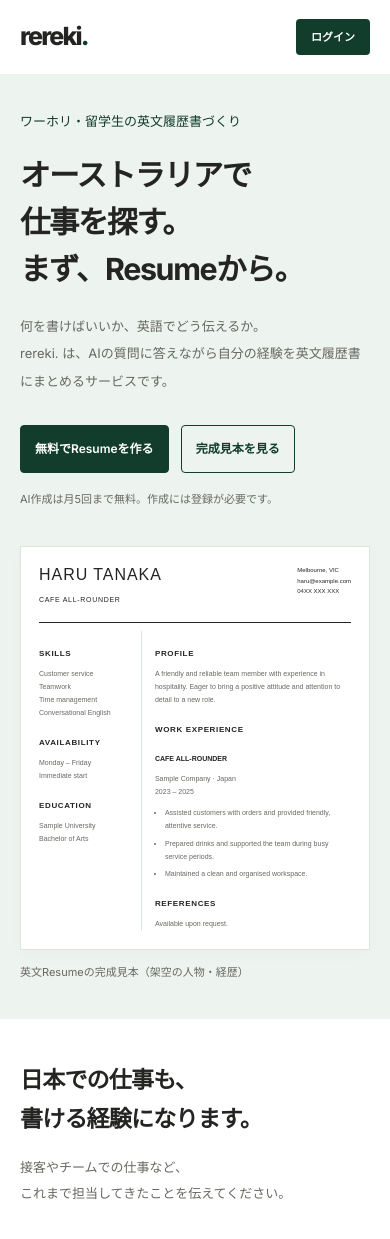
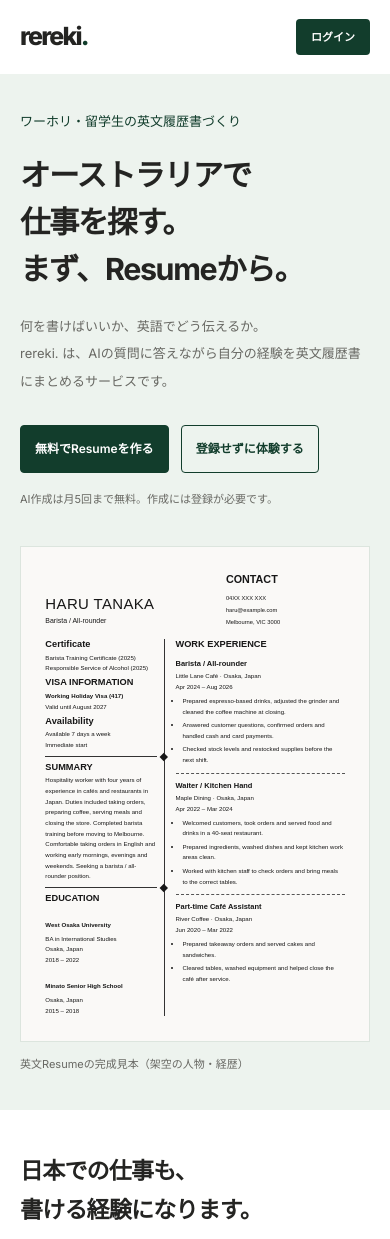
Before and after one commit to Kawagoe53/oriapp_resume_app, a Next.js app: page / in a window 390 px wide. Shown: the top 1239 px of the page. Built offline with nearby package versions, Linux system fonts and the light colour scheme.

Commit message:
feat: 登録不要のデモ体験と実用的な履歴書見本を追加

```diff
--- /dev/null
+++ b/app/_components/landing/ResumeDemo.tsx
@@ -0,0 +1,148 @@
+"use client";
+
+import Link from "next/link";
+import { useId, useRef, useState } from "react";
+import ResumeSample, {
+  sampleJobs,
+  type SampleExperience,
+  type SampleJob,
+} from "./ResumeSample";
+
+const experiences: { value: SampleExperience; label: string }[] = [
+  { value: "customer", label: "お客様の接客・注文対応をしていた" },
+  { value: "team", label: "チームで協力して仕事を進めていた" },
+];
+const titles = [
+  "応募したい仕事を選ぶ",
+  "これまでの経験を選ぶ",
+  "英文Resumeの完成見本",
+];
+
+export default function ResumeDemo() {
+  const dialog = useRef<HTMLDialogElement>(null);
+  const heading = useRef<HTMLHeadingElement>(null);
+  const id = useId();
+  const [step, setStep] = useState(0);
+  const [job, setJob] = useState<SampleJob>("cafe");
+  const [experience, setExperience] = useState<SampleExperience>("customer");
+
+  function openDemo() {
+    setStep(0);
+    setJob("cafe");
+    setExperience("customer");
+    dialog.current?.showModal();
+  }
+
+  return (
+    <>
+      <button
+        type="button"
+        className="landing-button landing-button--outline"
+        onClick={openDemo}
+      >
+        登録せずに体験する
+      </button>
+      <dialog
+        ref={dialog}
+        className="resume-demo"
+        aria-labelledby={`${id}-title`}
+        aria-describedby={`${id}-note`}
+      >
+        <div className="resume-demo-top">
+          <p>サンプル体験 · {step + 1} / 3</p>
+          <button
+            type="button"
+            className="resume-demo-close"
+            onClick={() => dialog.current?.close()}
+          >
+            閉じる
+          </button>
+        </div>
+        <h2 ref={heading} id={`${id}-title`} tabIndex={-1}>
+          {titles[step]}
+        </h2>
+        <p id={`${id}-note`} className="resume-demo-note">
+          用意したサンプルを表示する体験です。個人情報の入力は不要で、選んだ内容は保存されません。
+        </p>
+        {step === 0 && (
+          <fieldset className="resume-demo-options">
+            <legend className="sr-only">応募したい仕事</legend>
+            {Object.entries(sampleJobs).map(
+              //sampleJobsオブジェクトを「キーと値のペア」の配列にして、mapでラベルとラジオボタンを生成する
+              ([value, item]) => (
+                <label key={value}>
+                  <input
+                    type="radio"
+                    name={`${id}-job`}
+                    checked={job === value}
+                    onChange={() => setJob(value as SampleJob)}
+                    //「この value は sampleJobs のキーから取り出したので、職種の3種類のどれかだよ」**と伝えて
+                    // //TypeScriptに型を教えてあげる必要があるので、`as SampleJob`で型アサーションしている
+                    //型アサーションは、「この値を、この型として扱って」とTypeScriptに伝えること
+                  />
+                  {item.label}
+                </label>
+              ),
+            )}
+          </fieldset>
+        )}
+        {step === 1 && (
+          <fieldset className="resume-demo-options">
+            <legend className="sr-only">これまでの経験</legend>
+            {experiences.map((item) => (
+              <label key={item.value}>
+                <input
+                  type="radio"
+                  name={`${id}-experience`}
+                  checked={experience === item.value}
+                  onChange={() => setExperience(item.value)}
+                />
+                {item.label}
+              </label>
+            ))}
+          </fieldset>
+        )}
+        {step === 2 && (
+          <div className="resume-demo-result">
+            <p className="resume-demo-note">
+              {sampleJobs[job].label} ／{" "}
+              {experiences.find((item) => item.value === experience)?.label}
+            </p>
+            <ResumeSample job={job} experience={experience} />
+            <p className="resume-demo-note">
+              人物・経歴は架空です。自分の履歴書を作る際は、登録後にAIの質問へ回答します。
+            </p>
+          </div>
+        )}
+        <div className="resume-demo-actions">
+          {step > 0 && (
+            <button
+              type="button"
+              className="landing-button landing-button--outline"
+              onClick={() => setStep(step - 1)}
+            >
+              戻る
+            </button>
+          )}
+          {step < 2 ? (
+            <button
+              type="button"
+              className="landing-button landing-button--primary"
+              onClick={() => setStep(step + 1)}
+            >
+              {step === 0 ? "次へ" : "完成見本を見る"}
+            </button>
+          ) : (
+            <Link
+              href="/signup"
+              className="landing-button landing-button--primary"
+              onClick={() => dialog.current?.close()}
+            >
+              登録して自分のResumeを作る
+            </Link>
+          )}
+        </div>
+      </dialog>
+    </>
+  );
+}
--- a/app/_components/landing/ResumeSample.tsx
+++ b/app/_components/landing/ResumeSample.tsx
@@ -1,7 +1,7 @@
 export const sampleJobs = {
-  cafe: { label: "カフェ", position: "CAFE ALL-ROUNDER", task: "Prepared drinks and supported the team during busy service periods." },
-  restaurant: { label: "レストラン", position: "RESTAURANT TEAM MEMBER", task: "Served food and worked with kitchen staff to keep service running smoothly." },
-  hotel: { label: "ホテル", position: "HOTEL TEAM MEMBER", task: "Welcomed guests and helped maintain a clean, comfortable environment." },
+  cafe: { label: "カフェ", position: "Barista / All-rounder", task: "Prepared espresso-based drinks, adjusted the grinder and cleaned the coffee machine at closing." },
+  restaurant: { label: "レストラン", position: "Waiter / Kitchen Hand", task: "Took food orders, checked dietary requirements and helped with food preparation." },
+  hotel: { label: "ホテル", position: "Guest Service / Housekeeping", task: "Prepared guest rooms, restocked amenities and reported maintenance issues to the supervisor." },
 };
 
 export type SampleJob = keyof typeof sampleJobs;
@@ -13,32 +13,63 @@ export default function ResumeSample({ job = "cafe", experience = "customer" }:
 }) {
   return (
     <article className="landing-resume-sample" lang="en" aria-label="架空の人物による英文履歴書の完成見本">
-      <header>
-        <div><h3>HARU TANAKA</h3><p>{sampleJobs[job].position}</p></div>
-        <div className="sample-contact">Melbourne, VIC<br />haru@example.com<br />04XX XXX XXX</div>
+      <div className="sample-sheet">
+        <header className="sample-header">
+          <div className="sample-name"><h3>HARU TANAKA</h3><p>{sampleJobs[job].position}</p></div>
+          <div className="sample-contact">
+            <h4>CONTACT</h4>
+            <p>04XX XXX XXX</p><p>haru@example.com</p><p>Melbourne, VIC 3000</p>
+          </div>
         </header>
         <div className="sample-columns">
           <aside>
-          <h4>SKILLS</h4>
-          <p>Customer service<br />Teamwork<br />Time management<br />Conversational English</p>
-          <h4>AVAILABILITY</h4>
-          <p>Monday – Friday<br />Immediate start</p>
+            <section>
+              <h4>Certificate</h4>
+              <p>Barista Training Certificate (2025)<br />Responsible Service of Alcohol (2025)</p>
+              <h4>VISA INFORMATION</h4>
+              <p><strong>Working Holiday Visa (417)</strong><br />Valid until August 2027</p>
+              <h4>Availability</h4>
+              <p>Available 7 days a week<br />Immediate start</p>
+            </section>
+            <section className="sample-ruled">
+              <h4>SUMMARY</h4>
+              <p>Hospitality worker with four years of experience in cafés and restaurants in Japan. Duties included taking orders, preparing coffee, serving meals and closing the store. Completed barista training before moving to Melbourne. Comfortable taking orders in English and working early mornings, evenings and weekends. Seeking a {sampleJobs[job].position.toLowerCase()} position.</p>
+            </section>
+            <section className="sample-ruled">
               <h4>EDUCATION</h4>
-          <p>Sample University<br />Bachelor of Arts</p>
+              <div className="sample-education"><strong>West Osaka University</strong><p>BA in International Studies<br />Osaka, Japan<br />2018 – 2022</p></div>
+              <div className="sample-education"><strong>Minato Senior High School</strong><p>Osaka, Japan<br />2015 – 2018</p></div>
+            </section>
           </aside>
-        <div>
-          <h4>PROFILE</h4>
-          <p>A friendly and reliable team member with experience in hospitality. Eager to bring a positive attitude and attention to detail to a new role.</p>
+          <section className="sample-work">
             <h4>WORK EXPERIENCE</h4>
-          <strong>{sampleJobs[job].position}</strong>
-          <p className="sample-company">Sample Company · Japan<br />2023 – 2025</p>
+            <div className="sample-job">
+              <h5>{sampleJobs[job].position}</h5>
+              <p className="sample-company">{job === "hotel" ? "Parkside Hotel" : job === "restaurant" ? "Maple Kitchen" : "Little Lane Café"} · Osaka, Japan<br />Apr 2024 – Aug 2026</p>
               <ul>
-            <li>{experience === "customer" ? "Assisted customers with orders and provided friendly, attentive service." : "Collaborated with colleagues and supported daily operations as part of a team."}</li>
                 <li>{sampleJobs[job].task}</li>
-            <li>Maintained a clean and organised workspace.</li>
+                <li>{experience === "customer" ? "Answered customer questions, confirmed orders and handled cash and card payments." : "Coordinated tasks with colleagues during busy shifts and handed over unfinished work at shift changes."}</li>
+                <li>Checked stock levels and restocked supplies before the next shift.</li>
               </ul>
-          <h4>REFERENCES</h4>
-          <p>Available upon request.</p>
+            </div>
+            <div className="sample-job">
+              <h5>Waiter / Kitchen Hand</h5>
+              <p className="sample-company">Maple Dining · Osaka, Japan<br />Apr 2022 – Mar 2024</p>
+              <ul>
+                <li>Welcomed customers, took orders and served food and drinks in a 40-seat restaurant.</li>
+                <li>Prepared ingredients, washed dishes and kept kitchen work areas clean.</li>
+                <li>Worked with kitchen staff to check orders and bring meals to the correct tables.</li>
+              </ul>
+            </div>
+            <div className="sample-job">
+              <h5>Part-time Café Assistant</h5>
+              <p className="sample-company">River Coffee · Osaka, Japan<br />Jun 2020 – Mar 2022</p>
+              <ul>
+                <li>Prepared takeaway orders and served cakes and sandwiches.</li>
+                <li>Cleared tables, washed equipment and helped close the café after service.</li>
+              </ul>
+            </div>
+          </section>
         </div>
       </div>
     </article>
--- a/app/landing.css
+++ b/app/landing.css
@@ -26,19 +26,29 @@
 .landing-free { margin-top: 16px; color: var(--muted-foreground); font-size: 11px; line-height: 1.9; }
 .landing-sample-frame { margin: 0; scroll-margin-top: 24px; }
 .landing-sample-frame figcaption { margin-top: 14px; color: var(--muted-foreground); font-size: 11px; }
-.landing-resume-sample { background: var(--background); padding: 29px; color: var(--foreground); border: 1px solid var(--rk-line); box-shadow: 0 5px 15px #00000005; font-family: Arial, sans-serif; }
-.landing-resume-sample > header { display: flex; align-items: start; justify-content: space-between; gap: 12px; border-bottom: 1px solid var(--foreground); padding-bottom: 17px; }
-.landing-resume-sample h3 { font-size: 20px; letter-spacing: .06em; line-height: 1.3; font-weight: 500; margin: 0 0 9px; }
-.landing-resume-sample header p { font-size: 7px; letter-spacing: .1em; }
-.sample-contact { font-size: 7px; line-height: 1.8; }
-.sample-columns { display: grid; grid-template-columns: 33% 1fr; padding-top: 8px; gap: 20px; }
-.sample-columns aside { border-right: 1px solid var(--rk-line); padding-right: 14px; }
-.sample-columns h4 { font-size: 8px; letter-spacing: .08em; margin: 17px 0 8px; font-weight: 700; }
-.sample-columns p, .sample-columns ul { font-size: 7px; line-height: 1.85; color: var(--muted-foreground); }
-.sample-columns ul { list-style: disc; padding-left: 10px; }
-.sample-columns li + li { margin-top: 5px; }
-.sample-columns strong { font-size: 7px; }
-.sample-company { margin: 5px 0 8px; }
+.landing-resume-sample { container-type: inline-size; background: #faf9f7; color: #171717; border: 1px solid var(--rk-line); font-family: Arial, sans-serif; }
+.sample-sheet { min-height: 141.4cqw; padding: 7cqw; }
+.sample-header { display: grid; grid-template-columns: 58% 42%; gap: 2cqw; align-items: end; margin-bottom: 3.5cqw; }
+.sample-name h3 { font-size: 4.3cqw; font-weight: 400; letter-spacing: .025em; line-height: 1.2; margin-bottom: 1cqw; }
+.sample-name > p { font-size: 2cqw; }
+.sample-contact h4 { font-size: 3.1cqw; font-weight: 700; margin-bottom: 2cqw; }
+.sample-contact p { font-size: 1.65cqw; line-height: 1.5; margin-top: 1cqw; overflow-wrap: anywhere; }
+.sample-columns { display: grid; grid-template-columns: 40% 60%; }
+.sample-columns aside { border-right: 1px solid #333; padding-right: 2cqw; }
+.sample-columns h4 { font-size: 2.65cqw; line-height: 1.25; font-weight: 700; margin-bottom: .6cqw; }
+.sample-columns aside h4:not(:first-child) { margin-top: 1cqw; }
+.sample-columns p, .sample-columns ul { font-size: 1.75cqw; line-height: 1.75; }
+.sample-columns strong { font-size: 1.75cqw; line-height: 1.5; font-weight: 700; }
+.sample-ruled { position: relative; border-top: 1px solid #333; padding-top: 1.4cqw; margin-top: 1.5cqw; }
+.sample-ruled::after { content: ""; position: absolute; right: -2.8cqw; top: -.8cqw; width: 1.6cqw; height: 1.6cqw; background: #171717; transform: rotate(45deg); }
+.sample-education { margin-top: 1.5cqw; }
+.sample-work { padding-left: 3cqw; }
+.sample-work > h4 { margin-bottom: 2.5cqw; }
+.sample-job + .sample-job { border-top: 1px dashed #555; margin-top: 2cqw; padding-top: 2cqw; }
+.sample-job h5 { font-size: 2.15cqw; font-weight: 700; line-height: 1.4; }
+.sample-company { margin-top: .5cqw; }
+.sample-job ul { list-style: disc; padding-left: 2cqw; margin-top: 1cqw; }
+.sample-job li + li { margin-top: .8cqw; }
 .landing-example { display: grid; grid-template-columns: 1fr 1.3fr; gap: 80px; padding-block: 72px; }
 .landing h2 { font-size: 26px; font-weight: 600; line-height: 1.7; letter-spacing: -.035em; }
 .landing-example h2 + p, .landing-how-heading p { margin-top: 15px; color: var(--muted-foreground); font-size: 13px; line-height: 2; }
@@ -81,10 +91,6 @@
   .landing-actions { gap: 12px; }
   .landing-button { font-size: 12px; padding-inline: 14px; }
   .landing-sample-frame { max-width: 480px; width: 100%; margin-inline: auto; }
-  .landing-resume-sample { padding: 18px; }
-  .landing-resume-sample h3 { font-size: 16px; }
-  .sample-contact { font-size: 6px; }
-  .sample-columns { gap: 13px; }
   .landing-example, .landing-how { grid-template-columns: 1fr; gap: 25px; padding-block: 42px; }
   .landing h2 { font-size: 23px; }
   .landing-translation dd { font-size: 14px; }
@@ -93,3 +99,20 @@
   .landing-footer nav { gap: 14px; font-size: 11px; }
 }
 @media (prefers-reduced-motion: reduce) { .landing-button { transition: none; } }
+
+.resume-demo { width: min(640px, calc(100% - 32px)); max-height: calc(100dvh - 32px); margin: auto; padding: 28px; overflow-y: auto; border: 1px solid var(--rk-line); border-radius: 6px; background: var(--background); color: var(--foreground); }
+.resume-demo::backdrop { background: rgb(0 0 0 / 40%); }
+.resume-demo-top { display: flex; justify-content: space-between; align-items: center; gap: 16px; margin-bottom: 24px; font-size: 12px; color: var(--muted-foreground); }
+.resume-demo-close { padding: 8px; color: var(--primary); text-decoration: underline; text-underline-offset: 4px; cursor: pointer; }
+.resume-demo h2 { font-size: 22px; margin-bottom: 12px; }
+.resume-demo-note { font-size: 12px; line-height: 1.9; color: var(--muted-foreground); }
+.resume-demo-options { border: 0; padding: 0; margin-top: 24px; }
+.resume-demo-options label { display: flex; align-items: center; gap: 12px; padding-block: 18px; border-bottom: 1px solid var(--rk-line); font-size: 14px; cursor: pointer; }
+.resume-demo-options input { width: 18px; height: 18px; flex-shrink: 0; accent-color: var(--primary); }
+.resume-demo-result { margin-top: 24px; }
+.resume-demo-result .landing-resume-sample { margin-block: 16px; }
+.resume-demo-actions { display: flex; justify-content: flex-end; flex-wrap: wrap; gap: 12px; margin-top: 28px; }
+@media (max-width: 760px) {
+  .resume-demo { padding: 20px; }
+  .resume-demo h2 { font-size: 20px; }
+}
--- a/app/page.tsx
+++ b/app/page.tsx
@@ -1,5 +1,6 @@
 import type { Metadata } from "next";
 import Link from "next/link";
+import ResumeDemo from "./_components/landing/ResumeDemo";
 import ResumeSample from "./_components/landing/ResumeSample";
 import { AI_USAGE_MONTHLY_LIMIT } from "./_libs/aiUsage";
 import "./landing.css";
@@ -37,7 +38,7 @@ export default function Home() {
               <p className="landing-audience">ワーホリ・留学生の英文履歴書づくり</p>
               <h1>オーストラリアで<br />仕事を探す。<br />まず、Resumeから。</h1>
               <p className="landing-lead">何を書けばいいか、英語でどう伝えるか。<br />rereki. は、AIの質問に答えながら<br className="desktop-break" />自分の経験を英文履歴書にまとめるサービスです。</p>
-              <div className="landing-actions"><CreateLink /><a href="#sample" className="landing-button landing-button--outline">完成見本を見る</a></div>
+              <div className="landing-actions"><CreateLink /><ResumeDemo /></div>
               <p className="landing-free">AI作成は月{AI_USAGE_MONTHLY_LIMIT}回まで無料。作成には登録が必要です。</p>
             </div>
             <figure id="sample" className="landing-sample-frame">
```
Lines whose indentation alone changed are shown as unchanged.
